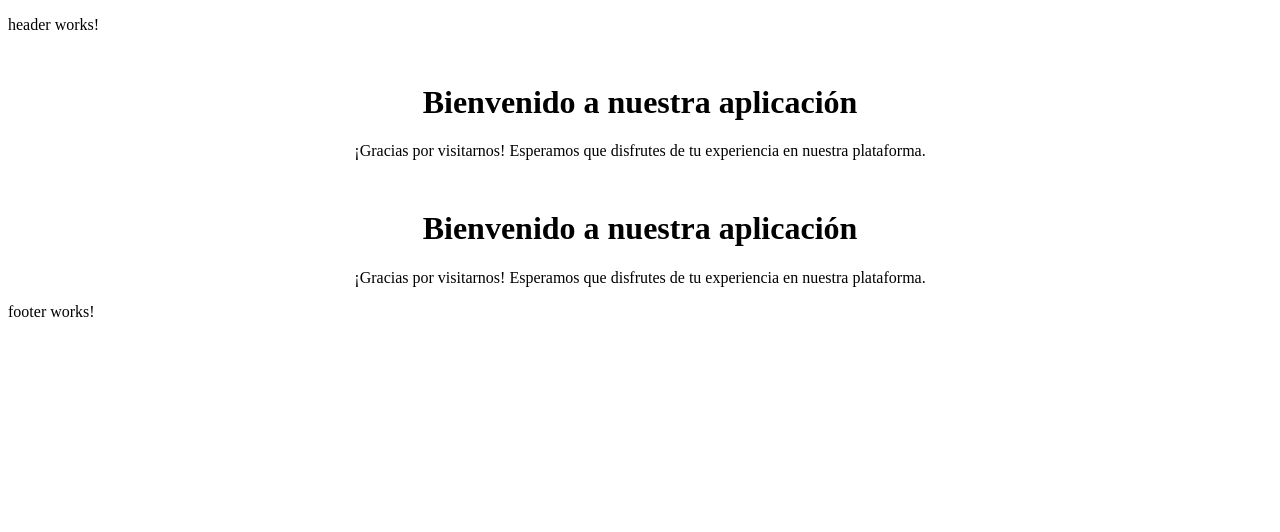
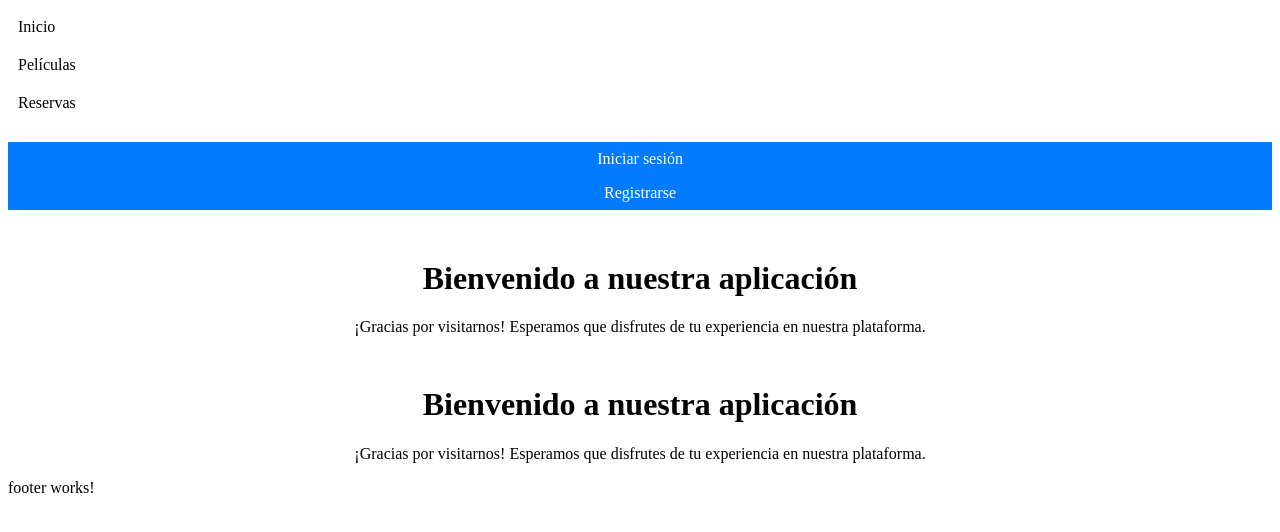
Before and after one commit to Leticia-Orive/proyecto-angular, an Angular app in the folder angular/: page / in a window 1280 px wide. Shown: the top 532 px of the page. Built offline with nearby package versions, Linux system fonts and the light colour scheme.

Commit message:
añadir el diseño y el contenido

```diff
--- a/angular/src/app/header/header.component.css
+++ b/angular/src/app/header/header.component.css
@@ -0,0 +1,31 @@
+.vertical-menu {
+  display: flex;
+  flex-direction: column;
+}
+
+.vertical-menu a {
+  padding: 10px;
+  text-decoration: none;
+  color: #000;
+}
+
+.vertical-menu a:hover {
+  background-color: #f1f1f1;
+}
+
+.login-buttons {
+  margin-top: 20px;
+}
+
+.login-buttons a {
+  display: block;
+  padding: 8px;
+  text-align: center;
+  text-decoration: none;
+  color: #fff;
+  background-color: #007bff;
+}
+
+.login-buttons a:hover {
+  background-color: #0056b3;
+}
--- a/angular/src/app/header/header.component.html
+++ b/angular/src/app/header/header.component.html
@@ -1 +1,10 @@
-<p>header works!</p>
+<nav class="vertical-menu">
+  <a routerLink="/" routerLinkActive="active">Inicio</a>
+  <a routerLink="/peliculas" routerLinkActive="active">Películas</a>
+  <a routerLink="/reservas" routerLinkActive="active">Reservas</a>
+
+  <div class="login-buttons">
+    <a routerLink="/login" routerLinkActive="active">Iniciar sesión</a>
+    <a routerLink="/registro" routerLinkActive="active">Registrarse</a>
+  </div>
+</nav>
```
